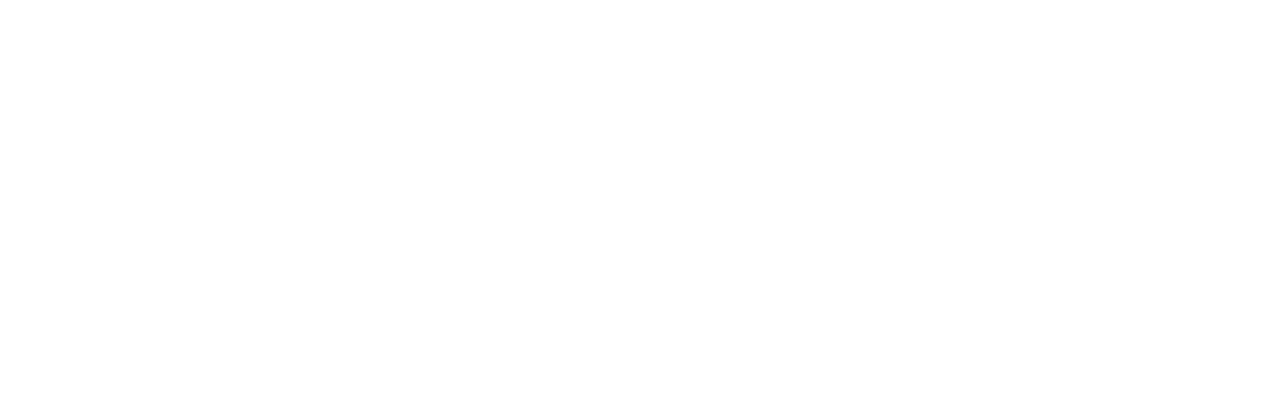
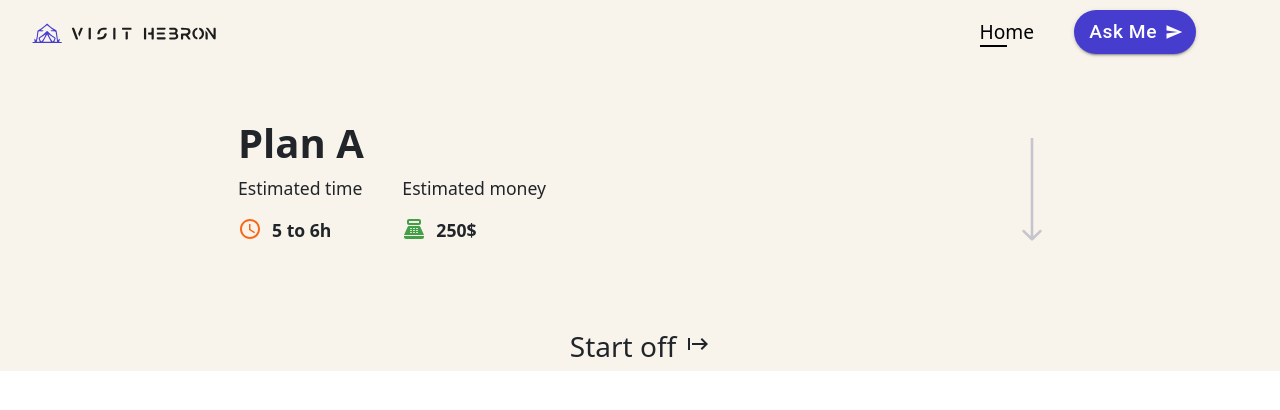
Before and after one commit to xAbdx/my-gp, a React (Create React App) app: page /plan-a in a window 1280 px wide. Before the commit this address had no page. Shown: the top 410 px of the page. Built offline with nearby package versions, Linux system fonts and the light colour scheme.

Commit message:
added all screens and its folders

```diff
--- a/src/App.js
+++ b/src/App.js
@@ -1,12 +1,18 @@
 import { Routes, Route } from 'react-router-dom';
 import Home from './screens/Home/Home'
-import Askme from './screens/AskMe/Askme';
+import Askme from './screens/AskMe/Askme'
+import Plana from './screens/PlanA/Plana'
+import Planb from './screens/PlanB/Planb'
+import Planc from './screens/PlanC/Planc'
 
 const App = () => {
   return (
     <Routes>
       <Route path="/" element={<Home />} />
       <Route path="ask-me" element={<Askme />} />
+      <Route path="plan-a" element={<Plana />} />
+      <Route path="plan-b" element={<Planb />} />
+      <Route path="plan-c" element={<Planc />} />
     </Routes>
   )
 }
--- a/src/components/Navbar/ResponsiveAppBar.js
+++ b/src/components/Navbar/ResponsiveAppBar.js
@@ -36,7 +36,7 @@
     }
 
     return (
-        <AppBar position="static" sx={{ bgcolor: "#fff" }} elevation={0} disableRipple>
+        <AppBar position="static" sx={{ bgcolor: "inherit" }} elevation={0} disableRipple>
             <Container maxWidth="xl">
                 <Toolbar disableGutters>
                     <img class="logo" src={Logo} width="200px" alt="img" onClick={redirectLogo}></img>
--- a/src/screens/AskMe/Askme.js
+++ b/src/screens/AskMe/Askme.js
@@ -7,7 +7,6 @@
     return (
         <div>
             <ResponsiveAppBar />
-
             tesdsaf
             {/* <Footer /> */}
         </div>
--- a/src/screens/Home/Home.js
+++ b/src/screens/Home/Home.js
@@ -12,12 +12,12 @@
 import CardContent from '@mui/material/CardContent';
 import Typography from '@mui/material/Typography';
 import ChevronRightIcon from '@mui/icons-material/ChevronRight';
+import TravelExploreIcon from '@mui/icons-material/TravelExplore';
 import AccessTimeIcon from '@mui/icons-material/AccessTime';
-import TravelExploreIcon from '@mui/icons-material/TravelExplore';
 import PointOfSaleIcon from '@mui/icons-material/PointOfSale';
 import AttachMoneyIcon from '@mui/icons-material/AttachMoney';
+import { NavLink } from "react-router-dom";
 import Footer from "../../components/Footer/Footer";
-
 
 const Home = () => {
     const picnicRef = useRef();
@@ -181,7 +181,9 @@
                                 </div>
                             </CardContent>
                             <CardActions sx={{ justifyContent: 'end' }}>
-                                <Button size="small" endIcon={<ChevronRightIcon />}>Learn More </Button>
+                                <NavLink to="plan-a">
+                                    <Button size="small" endIcon={<ChevronRightIcon />}>Learn More </Button>
+                                </NavLink>
                             </CardActions>
                         </Card>
                         <Card sx={{ width: '250px', bgcolor: '#F8F8F8', margin: '40px 40px 40px 0', borderRadius: '10%', boxShadow: 0 }}>
@@ -227,7 +229,9 @@
                                 </div>
                             </CardContent>
                             <CardActions sx={{ justifyContent: 'end' }}>
-                                <Button size="small" endIcon={<ChevronRightIcon />}>Learn More </Button>
+                                <NavLink to="plan-b">
+                                    <Button size="small" endIcon={<ChevronRightIcon />}>Learn More </Button>
+                                </NavLink>
                             </CardActions>
                         </Card>
                         <Card sx={{ width: '250px', bgcolor: '#F8F8F8', margin: '40px 40px 40px 0', borderRadius: '10%', boxShadow: 0 }}>
@@ -273,7 +277,9 @@
                                 </div>
                             </CardContent>
                             <CardActions sx={{ justifyContent: 'end' }}>
-                                <Button size="small" endIcon={<ChevronRightIcon />}>Learn More </Button>
+                                <NavLink to="plan-c">
+                                    <Button size="small" endIcon={<ChevronRightIcon />}>Learn More </Button>
+                                </NavLink>
                             </CardActions>
                         </Card>
                     </div>
--- /dev/null
+++ b/src/screens/PlanA/Plana.css
@@ -0,0 +1,49 @@
+.rootBg {
+    background-color: #F8F4EC;
+}
+
+.heroContent {
+    margin-top: 55px;
+    display: flex;
+    align-items: center;
+    justify-content: space-around;
+}
+
+.heroContentRightItems {
+    display: flex;
+}
+
+.titleA {
+    font-weight: bold;
+}
+
+.leftC {
+    margin-right: 40px;
+}
+
+.leftC p {
+    font-size: 1.1rem;
+}
+
+.RightC p {
+    font-size: 1.1rem;
+}
+
+.leftIcon {
+    display: flex;
+}
+
+.leftIcon p {
+    margin-left: 10px;
+    font-weight: bold;
+}
+
+.startOff {
+    display: flex;
+    justify-content: center;
+    margin-top: 70px;
+}
+
+.startOff h3 {
+    margin-right: 10px;
+}
--- /dev/null
+++ b/src/screens/PlanA/Plana.js
@@ -0,0 +1,47 @@
+import React from 'react'
+import './Plana.css'
+import ResponsiveAppBar from '../../components/Navbar/ResponsiveAppBar';
+import AccessTimeIcon from '@mui/icons-material/AccessTime';
+import PointOfSaleIcon from '@mui/icons-material/PointOfSale';
+import Arrow3 from '../../img/ArrowPlan.svg';
+import StartIcon from '@mui/icons-material/Start';
+
+function Plana() {
+    return (
+        <div class="rootBg">
+            <ResponsiveAppBar />
+            <div class="heroContent">
+                <div class="heroContentRight">
+                    <h1 class="titleA">Plan A</h1>
+                    <div class="heroContentRightItems">
+                        <div class="leftC">
+                            <p>Estimated time</p>
+                            <div class="leftIcon">
+                                <AccessTimeIcon sx={{ color: '#F96719' }} />
+                                <p>5 to 6h</p>
+                            </div>
+                        </div>
+                        <div class="RightC">
+                            <p>Estimated money </p>
+                            <div class="leftIcon">
+                                <PointOfSaleIcon sx={{ color: '#43A047' }} />
+                                <p>250$</p>
+                            </div>
+                        </div>
+                    </div>
+                </div>
+                <div>
+                    <img class="arrow" src={Arrow3} width="20px" alt="img"></img>
+                </div>
+            </div>
+            <div class="startOff">
+                <h3>Start off</h3>
+                <div>
+                    <StartIcon />
+                </div>
+            </div>
+        </div>
+    )
+}
+
+export default Plana
--- /dev/null
+++ b/src/screens/PlanB/Planb.js
@@ -0,0 +1,17 @@
+import React from 'react'
+import './Planb.css'
+import ResponsiveAppBar from '../../components/Navbar/ResponsiveAppBar';
+
+
+function Planb() {
+    return (
+        <div>
+            <ResponsiveAppBar />
+            <div>
+                <h1>Plan B</h1>
+            </div>
+        </div>
+    )
+}
+
+export default Planb
--- /dev/null
+++ b/src/screens/PlanC/Planc.js
@@ -0,0 +1,17 @@
+import React from 'react'
+import './Planc.css'
+import ResponsiveAppBar from '../../components/Navbar/ResponsiveAppBar';
+
+
+function Planc() {
+    return (
+        <div>
+            <ResponsiveAppBar />
+            <div>
+                <h1>Plan C</h1>
+            </div>
+        </div>
+    )
+}
+
+export default Planc
```
Also changed, not shown: src/img/ArrowPlan.svg (added), src/screens/PlanB/Planb.css (added), src/screens/PlanC/Planc.css (added).
